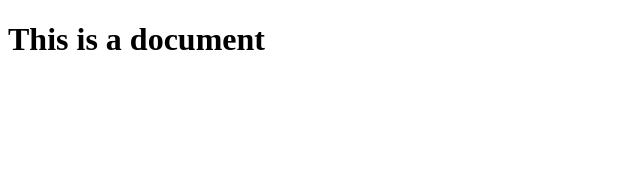
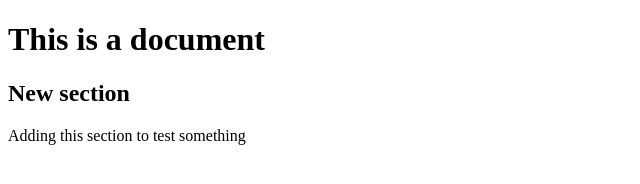
Before and after one commit to joeehis1/site-one-intro-stuff, a plain HTML site: page index.html in a window 1280 px wide. Shown: the whole page, without its empty margins (0-640 px from the left). Drawn offline with Linux system fonts and the light colour scheme.

Commit message:
updated index

```diff
--- a/index.html
+++ b/index.html
@@ -7,5 +7,9 @@
     </head>
     <body>
         <h1>This is a document</h1>
+        <section>
+            <h2>New section</h2>
+            <p>Adding this section to test something</p>
+        </section>
     </body>
 </html>
```
